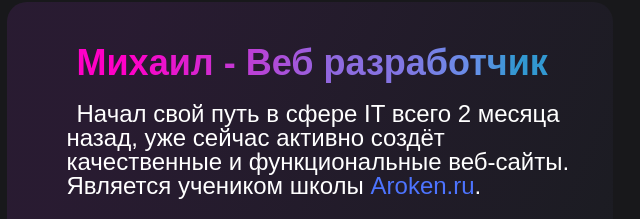
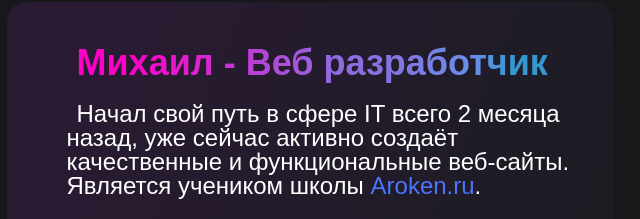
Before and after one commit to UBTdev/WEBmachine, a plain HTML site: page index.html in a window 1280 px wide. Shown: the part 106-325 px from the top of the page, 588-1228 px from the left. Drawn offline with nearby package versions, Linux system fonts and the light colour scheme; files whose address does not match are found by name.

Commit message:
Update index.html

```diff
--- a/index.html
+++ b/index.html
@@ -67,7 +67,7 @@
                       <div class="header__aboutme">
                         <h1 class="header__heading">Михаил - Веб разработчик</h1>
                         <p class="header__aboutme-item_1">
-                          Начал свой путь в сфере IT всего 2 месяца назад, уже сейчас активно создёт качественные и
+                          Начал свой путь в сфере IT всего 2 месяца назад, уже сейчас активно создаёт качественные и
                           функциональные веб-сайты. Является учеником школы <a class="aroken__link"
                             href="#">Aroken.ru</a>.
                         <p class="header__aboutme-item_2">
```
